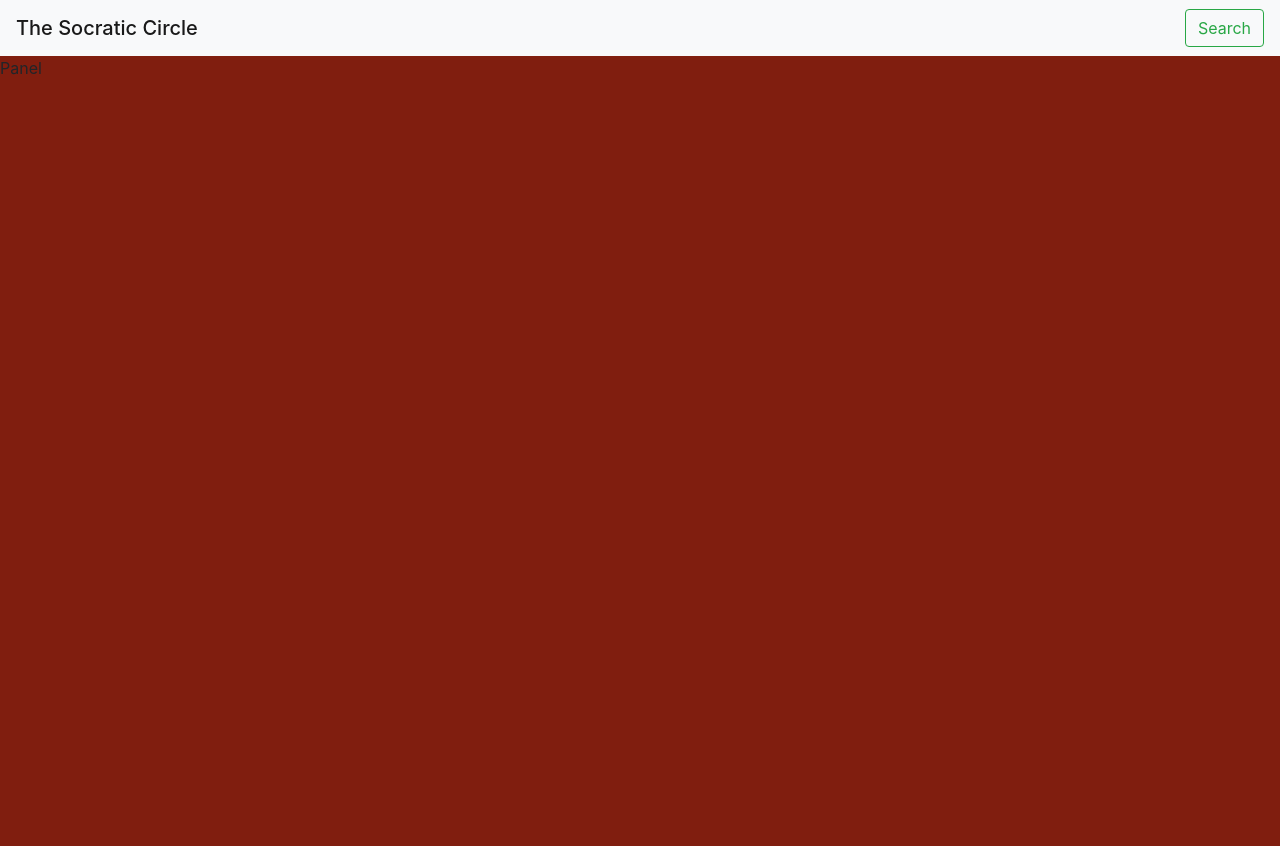
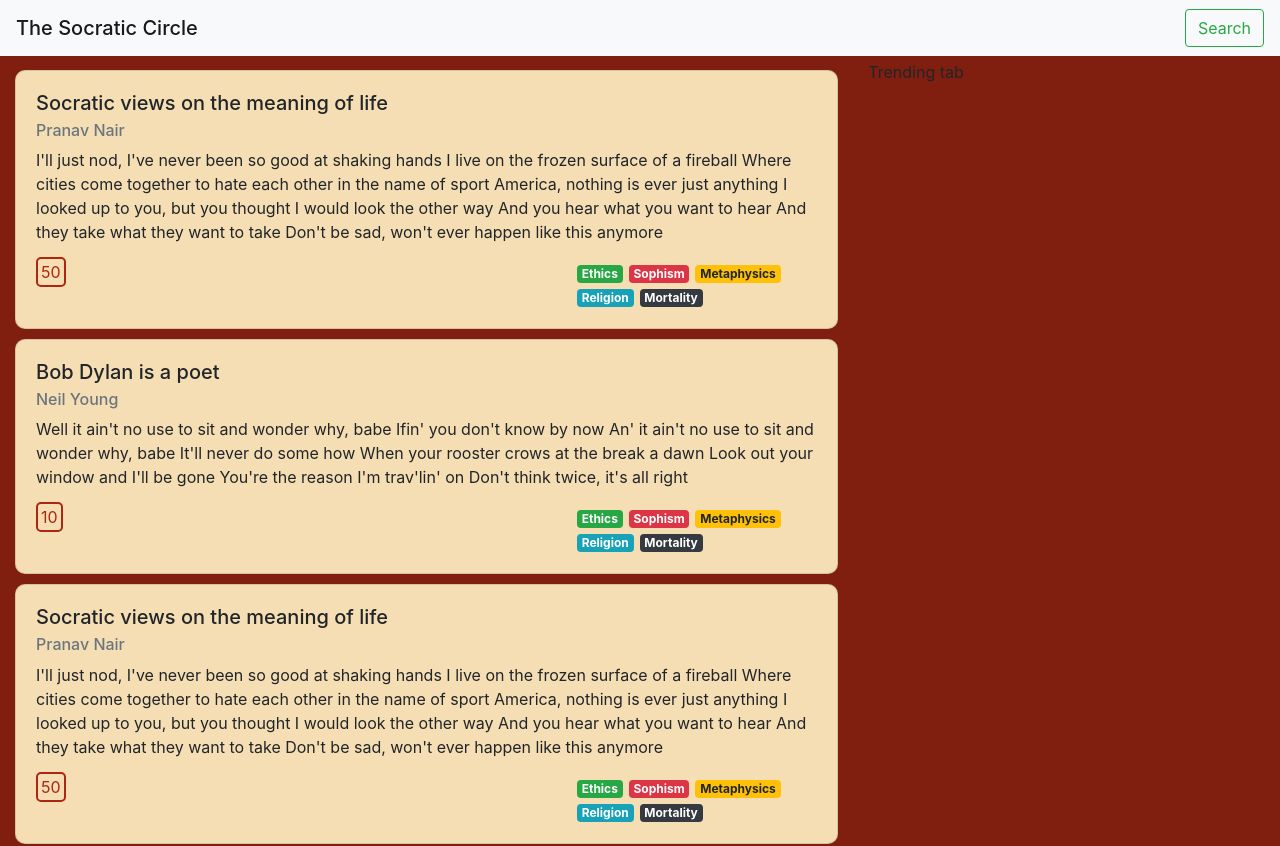
Before and after one commit to Automage/SocraticCircle, a React (Create React App) app in the folder frontend/the-socratic-circle/: page / in a window 1280 px wide. Shown: the top 846 px of the page. Before the commit the page ends 800 px from the top, so only its background shows below. Built offline with nearby package versions, Linux system fonts and the light colour scheme.

Commit message:
Added Posts

```diff
--- a/frontend/the-socratic-circle/src/App.css
+++ b/frontend/the-socratic-circle/src/App.css
@@ -1,22 +1,27 @@
-.App {
-  text-align: center;
+.panel-component {
+  background-color: wheat;
 }
 
-.App-logo {
-  height: 40vmin;
+.navbar {
+  margin-bottom: 0;
 }
 
-.App-header {
-  background-color: #282c34;
-  min-height: 100vh;
-  display: flex;
-  flex-direction: column;
-  align-items: center;
-  justify-content: center;
-  font-size: calc(10px + 2vmin);
-  color: white;
+.card {
+  margin-top: 10px;
 }
 
-.App-link {
-  color: #09d3ac;
+.post {
+  border-radius: 10px;
 }
+
+.post-points {
+  color: #ad2611;
+  padding: 3px;
+  border-radius: 5px;
+  border-style: solid;
+  border-width: 2px;
+}
+
+.circle {
+  margin-right: 6px;
+}
--- a/frontend/the-socratic-circle/src/components/feed/feed.jsx
+++ b/frontend/the-socratic-circle/src/components/feed/feed.jsx
@@ -0,0 +1,76 @@
+import React, { Component } from "react";
+import Post from "./post";
+
+class Feed extends Component {
+  state = {
+    posts: [
+      {
+        title: "Socratic views on the meaning of life",
+        author: "Pranav Nair",
+        body:
+          "I'll just nod, I've never been so good at shaking hands\n I live on the frozen surface of a fireball\n Where cities come together to hate each other in the name of sport\nAmerica, nothing is ever just anything\nI looked up to you, but you thought I would look the other way\nAnd you hear what you want to hear\nAnd they take what they want to take\nDon't be sad, won't ever happen like this anymore",
+        points: 50
+      },
+      {
+        title: "Bob Dylan is a poet",
+        author: "Neil Young",
+        body:
+          "Well it ain't no use to sit and wonder why, babe\nIfin' you don't know by now\nAn' it ain't no use to sit and wonder why, babe\nIt'll never do some how\nWhen your rooster crows at the break a dawn\nLook out your window and I'll be gone\nYou're the reason I'm trav'lin' on\nDon't think twice, it's all right",
+        points: 10
+      },
+      {
+        title: "Socratic views on the meaning of life",
+        author: "Pranav Nair",
+        body:
+          "I'll just nod, I've never been so good at shaking hands\n I live on the frozen surface of a fireball\n Where cities come together to hate each other in the name of sport\nAmerica, nothing is ever just anything\nI looked up to you, but you thought I would look the other way\nAnd you hear what you want to hear\nAnd they take what they want to take\nDon't be sad, won't ever happen like this anymore",
+        points: 50
+      },
+      {
+        title: "Socratic views on the meaning of life",
+        author: "Pranav Nair",
+        body:
+          "I'll just nod, I've never been so good at shaking hands\n I live on the frozen surface of a fireball\n Where cities come together to hate each other in the name of sport\nAmerica, nothing is ever just anything\nI looked up to you, but you thought I would look the other way\nAnd you hear what you want to hear\nAnd they take what they want to take\nDon't be sad, won't ever happen like this anymore",
+        points: 50
+      },
+      {
+        title: "Socratic views on the meaning of life",
+        author: "Pranav Nair",
+        body:
+          "I'll just nod, I've never been so good at shaking hands\n I live on the frozen surface of a fireball\n Where cities come together to hate each other in the name of sport\nAmerica, nothing is ever just anything\nI looked up to you, but you thought I would look the other way\nAnd you hear what you want to hear\nAnd they take what they want to take\nDon't be sad, won't ever happen like this anymore",
+        points: 50
+      },
+      {
+        title: "Socratic views on the meaning of life",
+        author: "Pranav Nair",
+        body:
+          "I'll just nod, I've never been so good at shaking hands\n I live on the frozen surface of a fireball\n Where cities come together to hate each other in the name of sport\nAmerica, nothing is ever just anything\nI looked up to you, but you thought I would look the other way\nAnd you hear what you want to hear\nAnd they take what they want to take\nDon't be sad, won't ever happen like this anymore",
+        points: 50
+      },
+      {
+        title: "Socratic views on the meaning of life",
+        author: "Pranav Nair",
+        body:
+          "I'll just nod, I've never been so good at shaking hands\n I live on the frozen surface of a fireball\n Where cities come together to hate each other in the name of sport\nAmerica, nothing is ever just anything\nI looked up to you, but you thought I would look the other way\nAnd you hear what you want to hear\nAnd they take what they want to take\nDon't be sad, won't ever happen like this anymore",
+        points: 50
+      },
+      {
+        title: "Socratic views on the meaning of life",
+        author: "Pranav Nair",
+        body:
+          "I'll just nod, I've never been so good at shaking hands\n I live on the frozen surface of a fireball\n Where cities come together to hate each other in the name of sport\nAmerica, nothing is ever just anything\nI looked up to you, but you thought I would look the other way\nAnd you hear what you want to hear\nAnd they take what they want to take\nDon't be sad, won't ever happen like this anymore",
+        points: 50
+      }
+    ]
+  };
+  render() {
+    return (
+      <div className="col-lg-8">
+        {this.state.posts.map(post => (
+          <Post data={post}></Post>
+        ))}
+      </div>
+    );
+  }
+}
+
+export default Feed;
--- a/frontend/the-socratic-circle/src/components/feed/post.jsx
+++ b/frontend/the-socratic-circle/src/components/feed/post.jsx
@@ -0,0 +1,44 @@
+import React, { Component } from "react";
+
+class Post extends Component {
+  state = {};
+  render() {
+    return (
+      <div className="card post panel-component">
+        <div className="card-body">
+          <h5 className="card-title">{this.props.data.title}</h5>
+          <h6 className="card-subtitle mb-2 text-muted">
+            {this.props.data.author}
+          </h6>
+          <p className="card-text">{this.props.data.body}</p>
+          <div class="row">
+            <div className="col-lg-8">
+              <span className="post-points">{this.props.data.points}</span>
+            </div>
+            <div class="col-lg-4">
+              <div className="float-right">
+                <a href="#" class="badge badge-success circle">
+                  Ethics
+                </a>
+                <a href="#" class="badge badge-danger circle">
+                  Sophism
+                </a>
+                <a href="#" class="badge badge-warning circle">
+                  Metaphysics
+                </a>
+                <a href="#" class="badge badge-info circle">
+                  Religion
+                </a>
+                <a href="#" class="badge badge-dark circle">
+                  Mortality
+                </a>
+              </div>
+            </div>
+          </div>
+        </div>
+      </div>
+    );
+  }
+}
+
+export default Post;
--- a/frontend/the-socratic-circle/src/components/navbar.jsx
+++ b/frontend/the-socratic-circle/src/components/navbar.jsx
@@ -4,7 +4,7 @@ class Navbar extends Component {
   state = {};
   render() {
     return (
-      <nav className="navbar navbar-light bg-light">
+      <nav className="navbar fixed-top navbar-light bg-light">
         <a class="navbar-brand mb-0 h1" href="#">
           The Socratic Circle
         </a>
--- a/frontend/the-socratic-circle/src/components/panel.jsx
+++ b/frontend/the-socratic-circle/src/components/panel.jsx
@@ -1,9 +1,18 @@
 import React, { Component } from "react";
+import Feed from "./feed/feed";
+import TrendingTab from "./trending-tab/trendingTab";
 
 class Panel extends Component {
   state = {};
   render() {
-    return <React.Fragment>Panel</React.Fragment>;
+    return (
+      <div className="container-fluid">
+        <div className="row">
+          <Feed />
+          <TrendingTab />
+        </div>
+      </div>
+    );
   }
 }
 
--- a/frontend/the-socratic-circle/src/components/trending-tab/trendingTab.jsx
+++ b/frontend/the-socratic-circle/src/components/trending-tab/trendingTab.jsx
@@ -0,0 +1,10 @@
+import React, { Component } from "react";
+
+class TrendingTab extends Component {
+  state = {};
+  render() {
+    return <div className="col-lg-4">Trending tab</div>;
+  }
+}
+
+export default TrendingTab;
--- a/frontend/the-socratic-circle/src/index.css
+++ b/frontend/the-socratic-circle/src/index.css
@@ -4,6 +4,7 @@ body {
     "Ubuntu", "Cantarell", "Fira Sans", "Droid Sans", "Helvetica Neue",
     sans-serif;
   background-color: #801e0f;
+  padding-top: 60px;
   -webkit-font-smoothing: antialiased;
   -moz-osx-font-smoothing: grayscale;
 }
```
